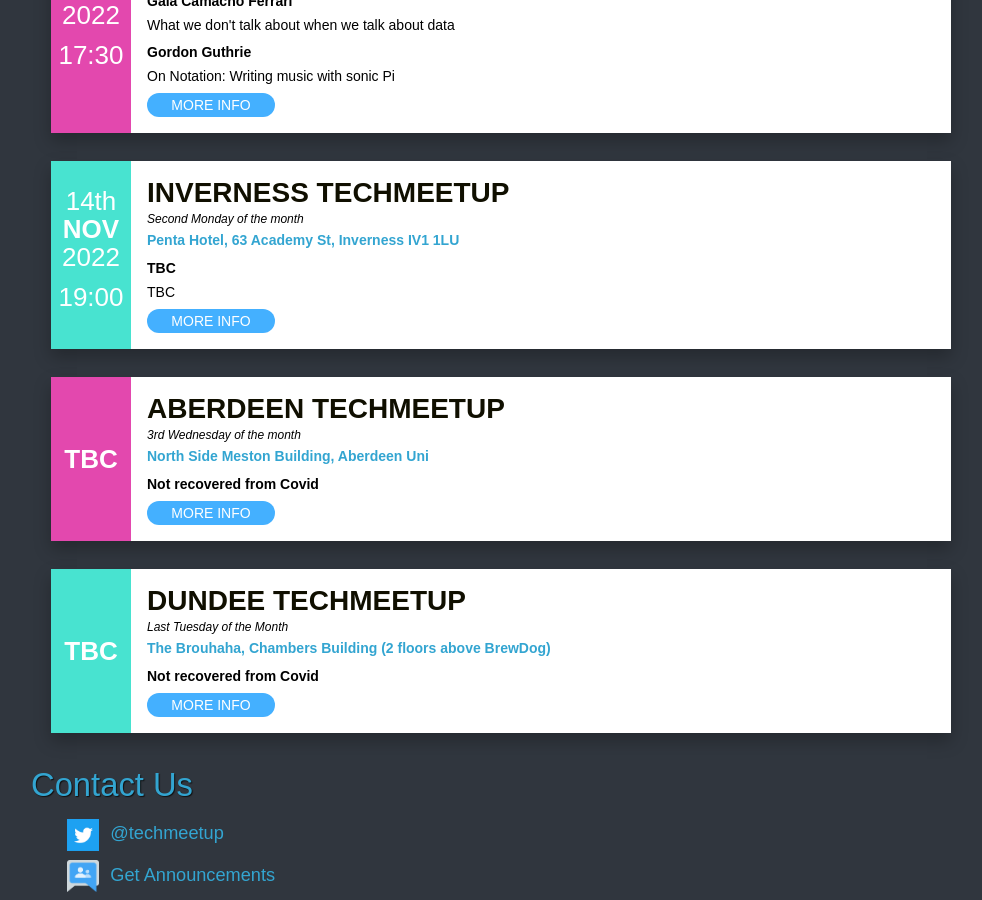
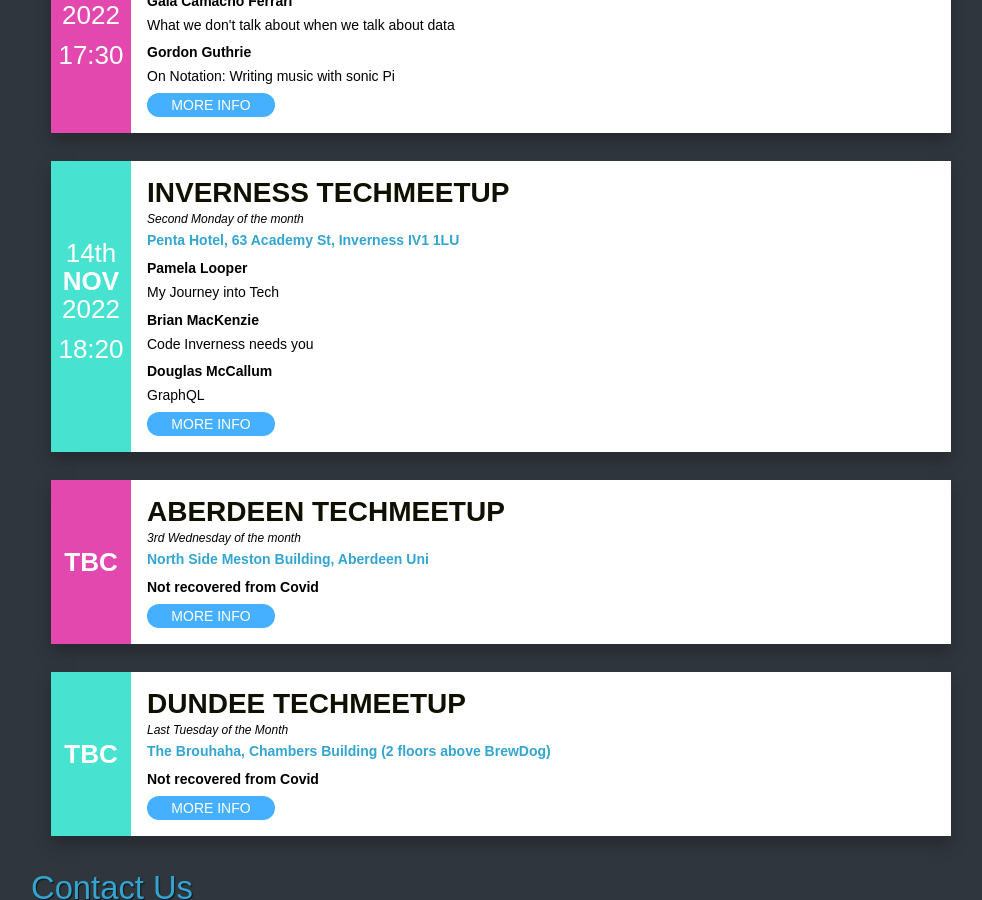
Before and after one commit to techmeetup/techmeetup.co.uk, a Jekyll site: the page built from index.html, in a window 1280 px wide and 900 px high, scrolled down 891 px. Shown: the whole window, without its empty margins (139-1121 px from the left). Built offline with Jekyll 4.4.1, drawn with Linux system fonts in a browser that asks for light colours.

Commit message:
Update Inverness TechMeetup details

```diff
--- a/_data/index.json
+++ b/_data/index.json
@@ -88,16 +88,25 @@
   {
     "city": "inverness",
     "on": "Second Monday of the month",
+    "meetup": "https://www.eventbrite.co.uk/e/tech-meetup-inverness-tickets-451824317697",
     "location": {
       "link": "https://www.google.co.uk/maps?q=pentahotel+inverness&ion=1&espv=2&es_th=1&bav=on.2,or.r_cp.&bvm=bv.107467506,d.ZWU&biw=1366&bih=628&dpr=1&safe=strict&um=1&ie=UTF-8&sa=X&ved=0CAYQ_AUoAWoVChMIssH-7pGQyQIVhLYUCh07oQLX",
       "address": "Penta Hotel, 63 Academy St, Inverness IV1 1LU"
     },
     "active": "true",
-    "date": "2022-11-14T19:00:00Z",
+    "date": "2022-11-14T18:20:00Z",
     "speakers": [
       {
-        "name": "TBC",
-        "talk": "TBC"
+        "name": "Pamela Looper",
+        "talk": "My Journey into Tech"
+      },
+      {
+        "name": "Brian MacKenzie",
+        "talk": "Code Inverness needs you"
+      },
+      {
+        "name": "Douglas McCallum",
+        "talk": "GraphQL"
       }
     ]
   }
```
